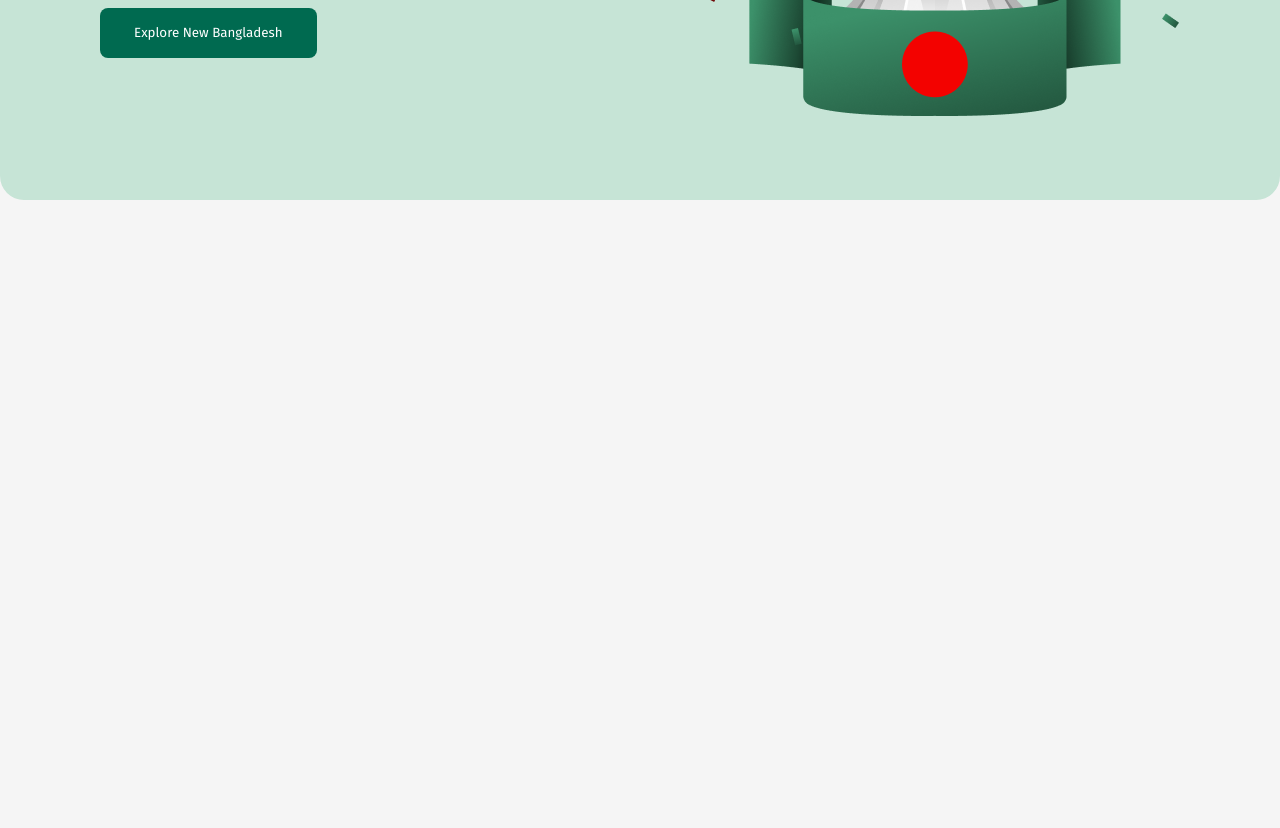
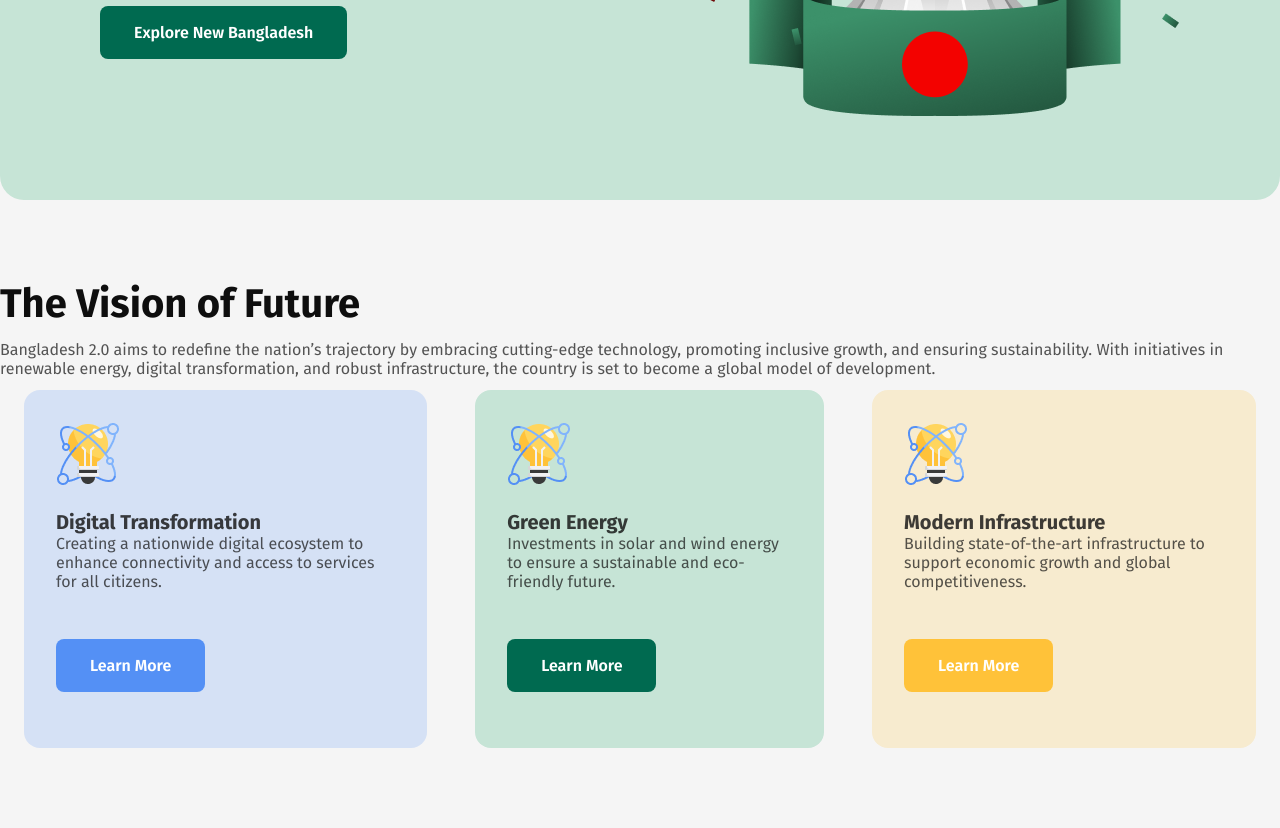
Before and after one commit to Saif-Smran/assingment-1, a plain HTML site: page index.html in a window 1280 px wide. Shown: the part 506-1334 px from the top of the page. Before the commit the page ends 800 px from the top, so only its background shows below. Drawn offline with Linux system fonts and the light colour scheme.

Commit message:
complited The Vision of Future section

```diff
--- a/index.html
+++ b/index.html
@@ -24,10 +24,46 @@
         <section class="banner">
             <div class="banner-content">
                 <h4 class="bannar-subtitle">Bangladesh 2.0</h4>
-                <h1 class="section-title">Idea , innovation ,vision and challenges in New Bangladesh.</h1>
+                <h1 class="banner-title">Idea , innovation ,vision and challenges in New Bangladesh.</h1>
                 <Button class="btn-primary">Explore New Bangladesh</Button>
             </div>
             <div class="banner-img"><img src="./assets/hero.png" alt=""></div>
+        </section>
+        <!-- The Vision of Future -->
+        <section class="vision">
+            <h1 class="section-title">The Vision of Future</h1>
+            <p class="section-subtitle">Bangladesh 2.0 aims to redefine the nation’s trajectory by embracing
+                cutting-edge technology, promoting inclusive growth, and ensuring sustainability. With initiatives in
+                renewable energy, digital transformation, and robust infrastructure, the country is set to become a
+                global model of development.</p>
+            <div class="card-container">
+                <div class="card card-1">
+                    <img src="./assets/card-icon.png" alt="Card Icon">
+                    <div class="card-content">
+                        <h3 class="card-title">Digital Transformation</h3>
+                        <p class="card-description">Creating a nationwide digital ecosystem to enhance connectivity and
+                            access to services for all citizens.</p>
+                    </div>
+                    <button class="btn-2">Learn More</button>
+                </div>
+                <div class="card card-2">
+                    <img src="./assets/card-icon.png" alt="Card Icon">
+                    <div class="card-content">
+                        <h3 class="card-title">Green Energy</h3>
+                        <p class="card-description">Investments in solar and wind energy to ensure a sustainable and
+                            eco-friendly future.</p>
+                    </div>
+                    <button class="btn-primary">Learn More</button>
+                </div>
+                <div class="card card-3">
+                    <img src="./assets/card-icon.png" alt="Card Icon">
+                    <div class="card-content">
+                        <h3 class="card-title">Modern Infrastructure</h3>
+                        <p class="card-description">Building state-of-the-art infrastructure to support economic growth and global competitiveness.</p>
+                    </div>
+                    <button class="btn-3">Learn More</button>
+                </div>
+            </div>
         </section>
 
     </main>
--- a/styles/style.css
+++ b/styles/style.css
@@ -12,10 +12,21 @@ body {
 
 /* Shared style */
 
+section {
+    margin-bottom: 80px;
+}
+
 .section-title {
     color: rgb(14, 14, 14);
-    font-size: 56px;
+    font-size: 40px;
     font-weight: 700;
+}
+
+.section-subtitle {
+    padding: 12px 0px;
+    color: rgba(14, 14, 14, 0.7);
+    font-size: 16px;
+    font-weight: 400;
 }
 
 .btn-primary {
@@ -25,12 +36,45 @@ body {
     margin: 24px 0px;
     padding: 17px 34px 17px 34px;
     border: none;
+    font-size: 16px;
+    font-weight: 600;
 }
 
 .btn-primary:hover {
     cursor: pointer;
-    background: rgb(1, 94, 71);
+    background: rgb(5, 67, 51);
+}
+
+.btn-2 {
+    border-radius: 8px;
+    background: rgb(84, 144, 245);
     color: white;
+    margin: 24px 0px;
+    padding: 17px 34px 17px 34px;
+    border: none;
+    font-size: 16px;
+    font-weight: 600;
+}
+
+.btn-2:hover {
+    cursor: pointer;
+    background: rgb(12, 83, 204);
+}
+
+.btn-3 {
+    border-radius: 8px;
+    background: rgb(255, 194, 57);
+    color: white;
+    margin: 24px 0px;
+    padding: 17px 34px 17px 34px;
+    border: none;
+    font-size: 16px;
+    font-weight: 600;
+}
+
+.btn-3:hover {
+    cursor: pointer;
+    background: rgb(255, 174, 0);
 }
 
 /* Nav bar */
@@ -81,10 +125,74 @@ main {
     background: rgb(198, 228, 214);
 }
 
-.banner-content {}
+.banner-title {
+    color: rgb(14, 14, 14);
+    font-size: 56px;
+    font-weight: 700;
+    text-align: left;
+}
 
 .bannar-subtitle {
     color: rgba(14, 14, 14, 0.5);
     font-size: 24px;
     font-weight: 500;
 }
+
+/* The Vision of Future */
+
+.card-container {
+    display: flex;
+    flex-direction: row;
+    align-items: center;
+    gap: 24;
+    padding: 0px;
+}
+
+.card {
+    display: flex;
+    flex-direction: column;
+    justify-content: flex-start;
+    align-items: flex-start;
+    padding: 32px;
+    margin: 0px 24px;
+}
+
+.card-1 {
+    box-sizing: border-box;
+    border-radius: 16px;
+    background: rgba(84, 144, 245, 0.2);
+}
+
+.card-2 {
+    box-sizing: border-box;
+    border-radius: 16px;
+    background: rgb(198, 228, 214);
+}
+
+.card-3 {
+    box-sizing: border-box;
+    border-radius: 16px;
+    background: rgb(247, 235, 207);
+}
+
+.card-content {
+    display: flex;
+    flex-direction: column;
+    justify-content: flex-start;
+    align-items: flex-start;
+    gap: 12;
+    padding: 0px;
+    margin: 24px 0px;
+}
+
+.card-title {
+    color: rgba(14, 14, 14, 0.8);
+    font-size: 20px;
+    font-weight: 700;
+}
+
+.card-description {
+    color: rgba(14, 14, 14, 0.7);
+    font-size: 16px;
+    font-weight: 400;
+}
```
